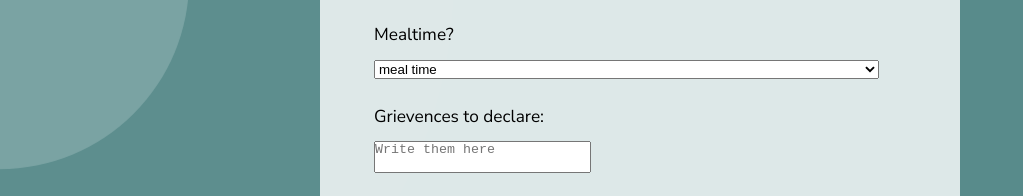
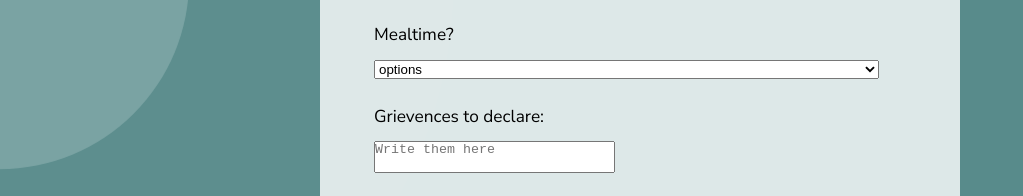
Before and after one commit to BraveLilFox/Roomates, a plain HTML site: page index.html in a window 1280 px wide. Shown: the part 420-616 px from the top of the page, without its empty margins (0-1023 px from the left). Drawn offline with Linux system fonts and the light colour scheme.

Commit message:
Update index.html

```diff
--- a/index.html
+++ b/index.html
@@ -37,7 +37,7 @@
 
                     <label for="dropdown" class="spacer special-case">Mealtime?
                         <select id="dropdown" name="dropdown">
-                            <option value="" class="grey-out" disabled="disabled" selected="selected">meal time</option>
+                            <option value="" class="grey-out" disabled="disabled" selected="selected">options</option>
                             <option value="Breakfast">Breakfast</option>
                             <option value="Lunch">Lunch/Snack</option>
                             <option value="Dinner">Dinner</option>
@@ -45,7 +45,7 @@
                     </label>
 
                     <legend for="grivence" class="spacer">Grievences to declare:
-                        <textarea id="grivence" name="grivence" rows="2" cols="25" placeholder="Write them here"></textarea>
+                        <textarea id="grivence" name="grivence" rows="2" cols="28" placeholder="Write them here"></textarea>
                     </legend>
 
                 </fieldset>
```
